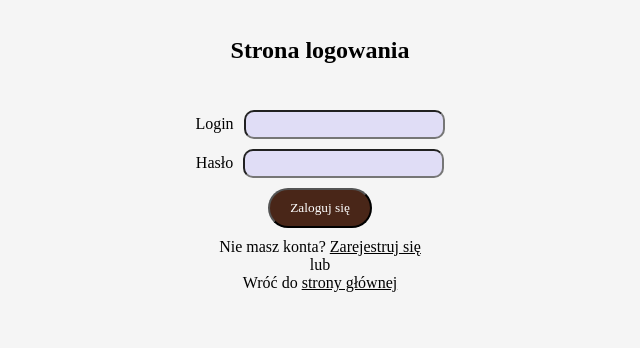
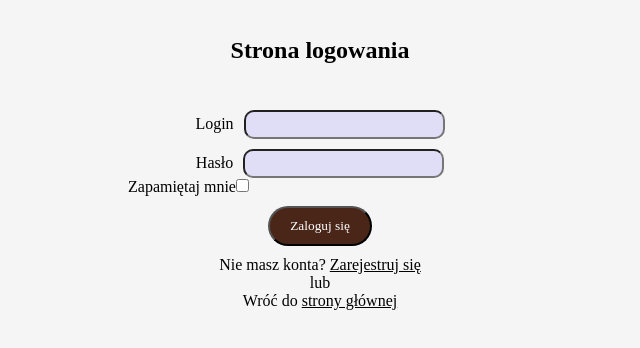
Before and after one commit to RadekPalka/react-i-am-sober, a React (Vite) app: page /login-page in a window 1280 px wide. Shown: the top 348 px of the page, without its empty margins (0-640 px from the left). Built offline with nearby package versions, Linux system fonts and the light colour scheme.

Commit message:
feat: add "remember me" checkbox with state management

```diff
--- a/src/pages/LoginForm.tsx
+++ b/src/pages/LoginForm.tsx
@@ -17,6 +17,7 @@ import { loginAction } from '../clients/AccountClients';
 export const LoginForm: React.FC = () => {
 	const [login, setLogin] = useState('');
 	const [password, setPassword] = useState('');
+	const [isRemembered, setIsRemembered] = useState(false);
 
 	const navigate = useNavigate();
 	const handleForm = (e: FormEvent<HTMLFormElement>) => {
@@ -51,6 +52,13 @@ export const LoginForm: React.FC = () => {
 					type='password'
 					id='password'
 				/>
+				<label htmlFor='is-remembered'>Zapamiętaj mnie</label>
+				<input
+					type='checkbox'
+					id='is-remembered'
+					checked={isRemembered}
+					onChange={() => setIsRemembered((value) => !value)}
+				/>
 				<StyledButton type='submit'>Zaloguj się</StyledButton>
 			</StyledForm>
 			<StyledAuthMessage>
```
